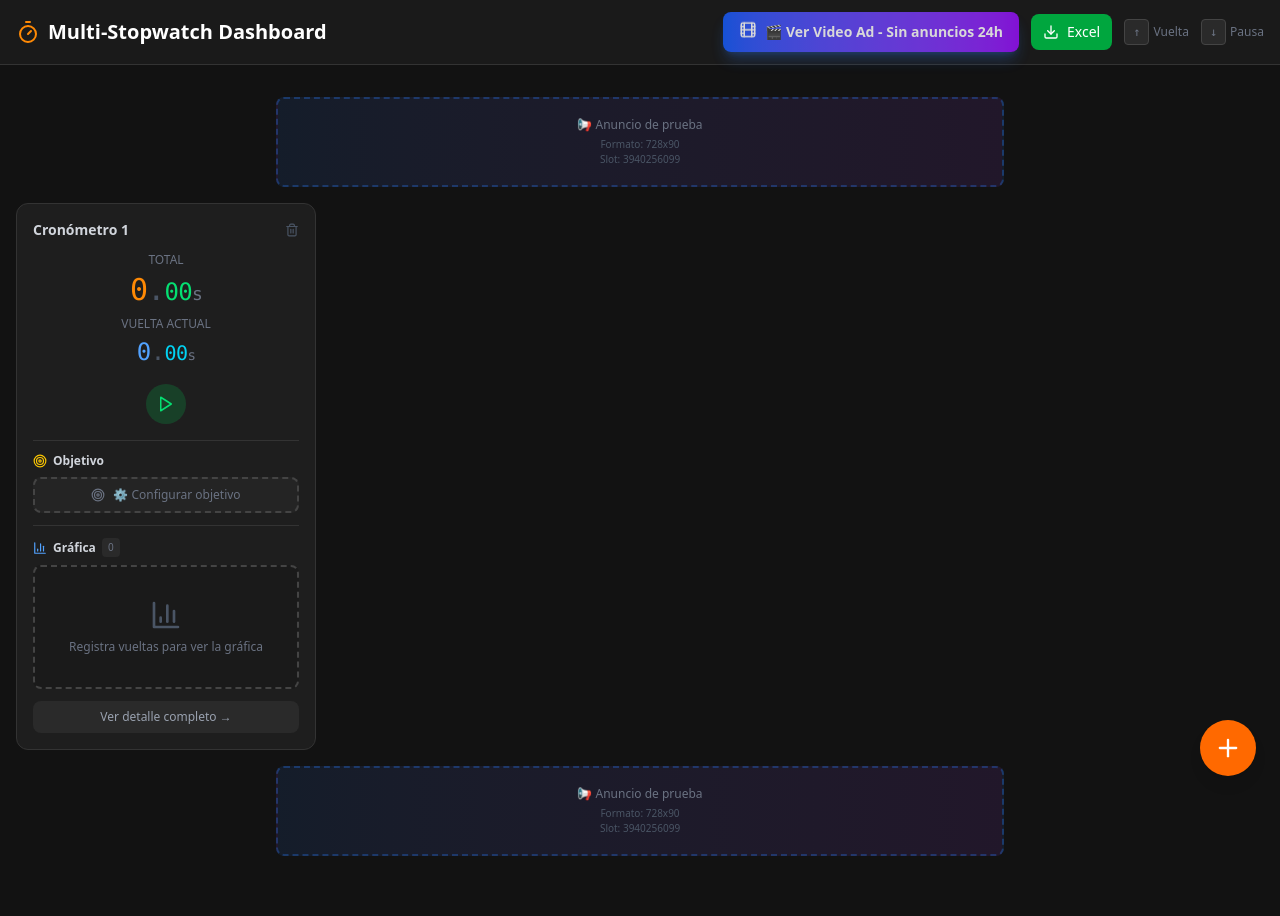
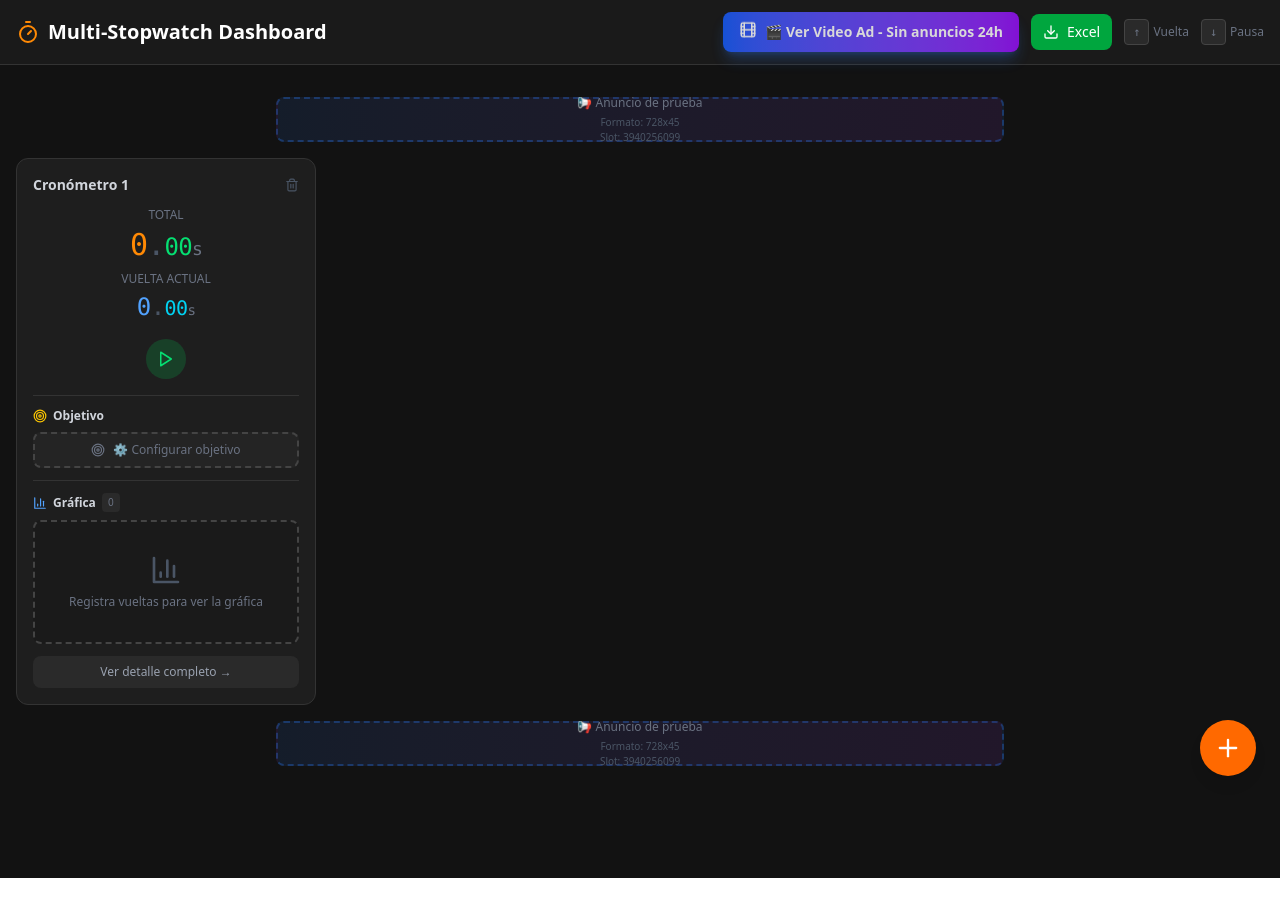
Before and after one commit to MagMxS/tiempos, a React (Vite) app: page / in a window 1280 px wide. Both pictures are taken after a click on the button "Crear primer cronómetro". Shown: the top 916 px of the page. After the commit the page ends 878 px from the top, so only its background shows below. Built offline with nearby package versions, Linux system fonts and the light colour scheme.

Commit message:
task snapshot 730993b2-2645-45c8-bf10-47da0fa4d2fa

```diff
--- a/src/components/AdBanner.tsx
+++ b/src/components/AdBanner.tsx
@@ -9,7 +9,7 @@ interface AdBannerProps {
 export default function AdBanner({ slot = 'TOP_BANNER', format = 'horizontal' }: AdBannerProps) {
   // Dimensiones según formato
   const dimensions = {
-    horizontal: { width: '728px', height: '90px', label: '728x90' },
+    horizontal: { width: '728px', height: '45px', label: '728x45' },
     vertical: { width: '160px', height: '600px', label: '160x600' },
     rectangle: { width: '300px', height: '250px', label: '300x250' },
   };
```
